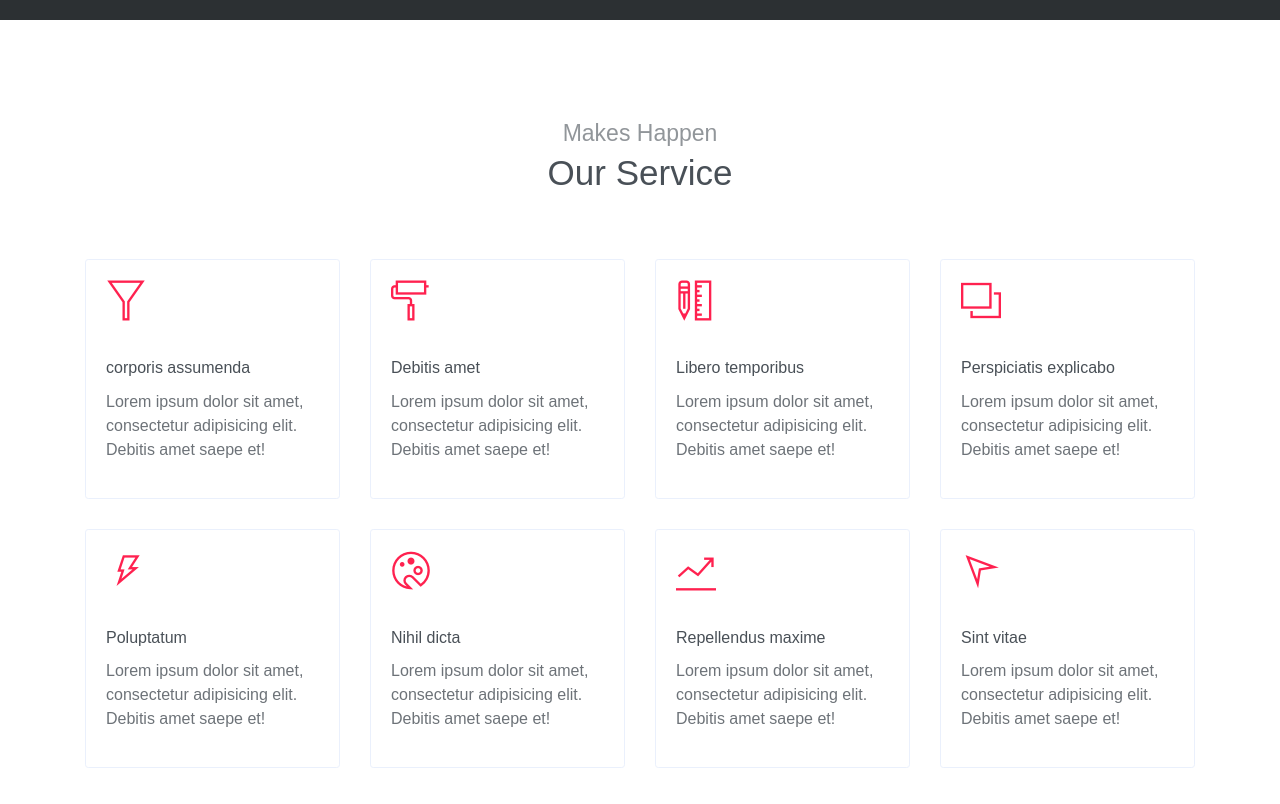
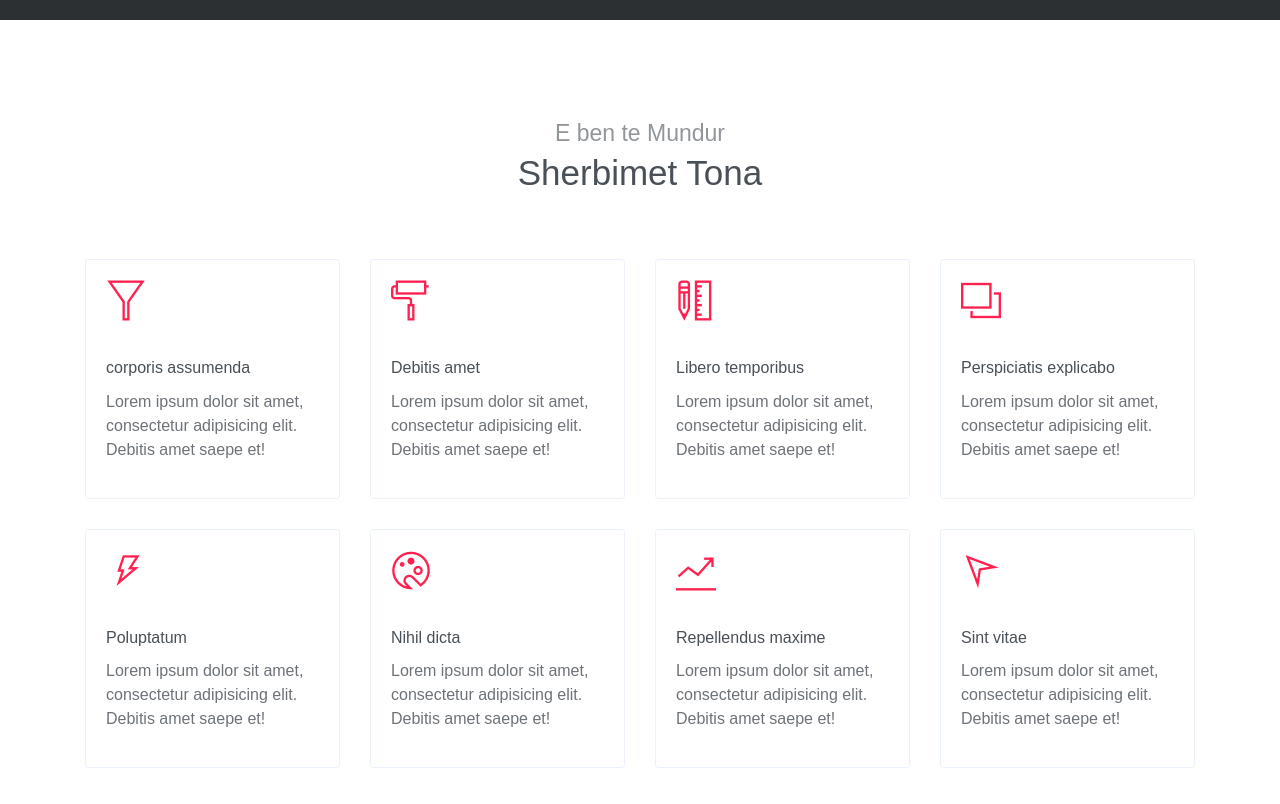
Before and after one commit to hstar1312/chati, a website: page index.html in a window 1280 px wide. Shown: the part 1960-2764 px from the top of the page. Drawn offline with Linux system fonts and the light colour scheme.

Commit message:
Update index.html

```diff
--- a/index.html
+++ b/index.html
@@ -123,8 +123,8 @@
     <!-- Service Section -->
     <section id="service">
         <div class="container">
-            <h6 class="section-subtitle text-center">Makes Happen</h6>
-            <h5 class="section-title text-center mb-6">Our Service</h5>
+            <h6 class="section-subtitle text-center">E ben te Mundur</h6>
+            <h5 class="section-title text-center mb-6">Sherbimet Tona</h5>
             <div class="row">
                 <div class="col-sm-4 col-md-3">
                     <div class="card mb-4">
```
